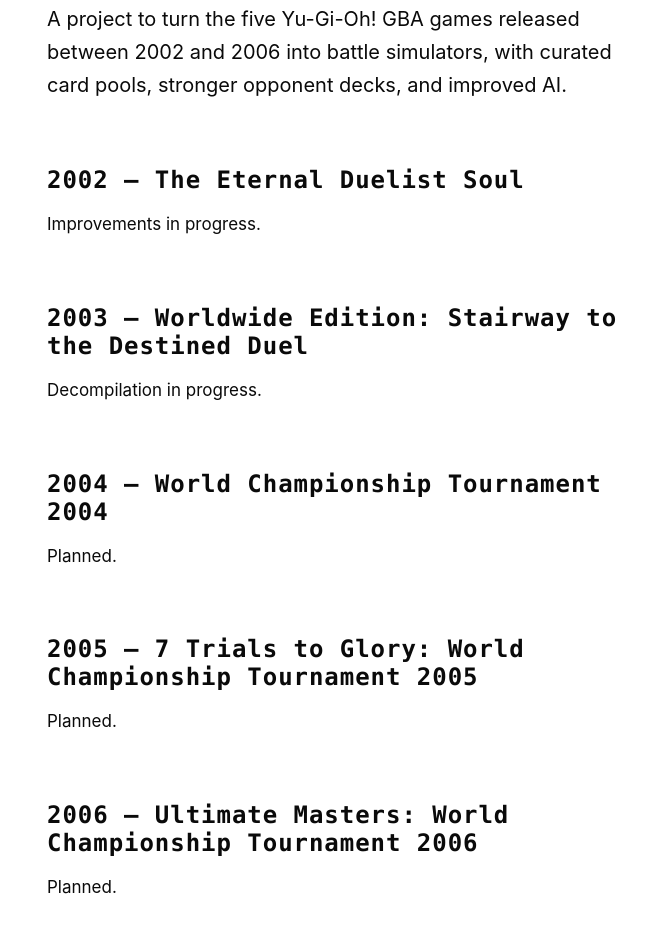
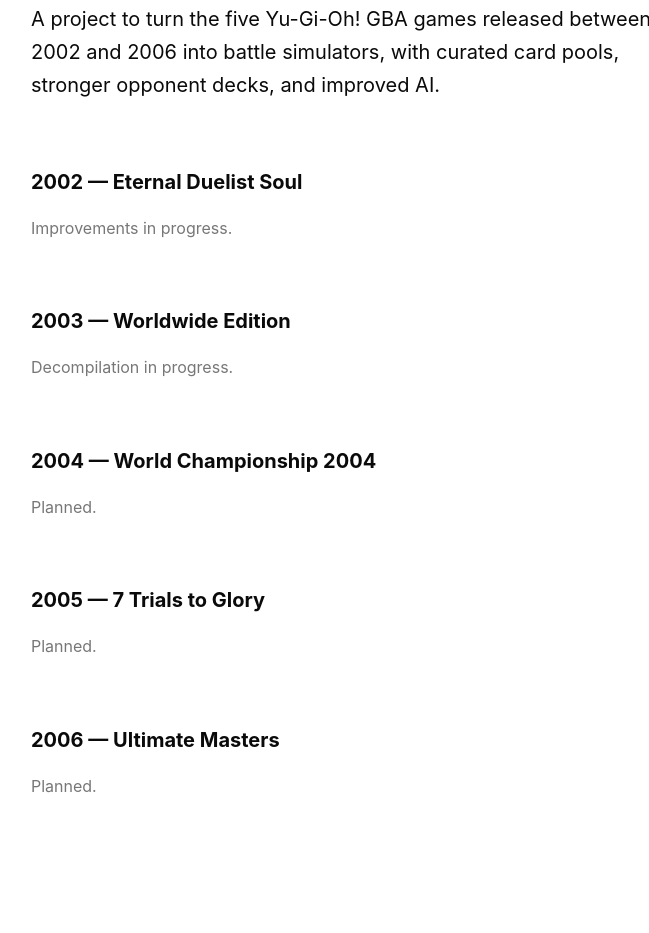
Before and after one commit to lplvlql/lplvlql.github.io, a plain HTML site: page duel-archives/index.html in a window 1280 px wide. Shown: the part 861-1794 px from the top of the page, without its empty margins (289-938 px from the left). After the commit the page ends 1744 px from the top, so only its background shows below. Drawn offline with Linux system fonts and the light colour scheme; animation ran at ten frames a second.

Commit message:
Unify page type scale, 16px statuses, bold game titles

```diff
--- a/duel-archives/index.html
+++ b/duel-archives/index.html
@@ -15,16 +15,17 @@
   .page-column{position:fixed;top:0;bottom:0;left:50%;transform:translateX(-50%);width:min(720px,100%);background:rgba(255,255,255,.18);-webkit-backdrop-filter:blur(6px);backdrop-filter:blur(6px);pointer-events:none}
   main{position:relative;z-index:1}
   .hero{height:100dvh;scroll-snap-align:start;scroll-snap-stop:always;display:flex;align-items:center;justify-content:center;position:relative}
-  .hero-title{font-weight:700;font-size:clamp(34px,7.5vw,80px);line-height:1.05;letter-spacing:.06em;text-align:center;margin:0}
-  .scroll-arrow{position:absolute;left:50%;bottom:22px;transform:translateX(-50%);font-size:30px;line-height:1;text-decoration:none;padding:6px 14px;transition:opacity .2s}
+  .hero-title{font-weight:700;font-size:clamp(32px,8vw,80px);line-height:1.05;letter-spacing:.06em;text-align:center;margin:0}
+  .scroll-arrow{position:absolute;left:50%;bottom:22px;transform:translateX(-50%);font-size:32px;line-height:1;text-decoration:none;padding:6px 14px;transition:opacity .2s}
   .scroll-arrow.gone{opacity:0;pointer-events:none}
   .content{scroll-snap-align:start;min-height:100dvh;display:flex}
-  .content-panel{margin:auto;width:100%;max-width:720px;padding:clamp(48px,8vh,80px) clamp(28px,6vw,56px)}
-  .content h2{font-size:24px;letter-spacing:.04em;margin:64px 0 16px}
+  .content-panel{margin:auto;width:100%;max-width:720px;padding:clamp(48px,8vh,80px) clamp(24px,6vh,40px)}
+  .content h2{font-family:-apple-system,"Helvetica Neue",Helvetica,sans-serif;font-size:20px;font-weight:700;line-height:1.65;margin:64px 0 16px}
   .content h2:first-child{margin-top:0}
-  .content p,.content li{font-family:-apple-system,"Helvetica Neue",Helvetica,sans-serif;font-size:17px;line-height:1.75}
+  .content p,.content li{font-family:-apple-system,"Helvetica Neue",Helvetica,sans-serif;font-size:20px;line-height:1.65}
   .content p{margin:0 0 20px}
-  .lede{font-size:20px !important;line-height:1.65 !important}
+  .content .lede{font-family:-apple-system,"Helvetica Neue",Helvetica,sans-serif;font-size:20px;line-height:1.65;margin:0 0 20px}
+  .content .status{font-family:-apple-system,"Helvetica Neue",Helvetica,sans-serif;font-size:16px;color:#777;margin:0 0 20px}
   .content ul{margin:0 0 20px;padding-left:22px}
   .content li{margin-bottom:10px}
 </style>
@@ -43,20 +44,20 @@
     <p class="lede">A project to turn the five Yu-Gi-Oh! GBA games released between 2002 and 2006 into battle simulators, with curated card pools, stronger opponent decks, and improved AI.</p>
 
 
-    <h2>2002 — The Eternal Duelist Soul</h2>
-    <p>Improvements in progress.</p>
+    <h2>2002 — Eternal Duelist Soul</h2>
+    <p class="status">Improvements in progress.</p>
 
-    <h2>2003 — Worldwide Edition: Stairway to the Destined Duel</h2>
-    <p>Decompilation in progress.</p>
+    <h2>2003 — Worldwide Edition</h2>
+    <p class="status">Decompilation in progress.</p>
 
-    <h2>2004 — World Championship Tournament 2004</h2>
-    <p>Planned.</p>
+    <h2>2004 — World Championship 2004</h2>
+    <p class="status">Planned.</p>
 
-    <h2>2005 — 7 Trials to Glory: World Championship Tournament 2005</h2>
-    <p>Planned.</p>
+    <h2>2005 — 7 Trials to Glory</h2>
+    <p class="status">Planned.</p>
 
-    <h2>2006 — Ultimate Masters: World Championship Tournament 2006</h2>
-    <p>Planned.</p>
+    <h2>2006 — Ultimate Masters</h2>
+    <p class="status">Planned.</p>
   </div>
   </section>
 </main>
--- a/style.css
+++ b/style.css
@@ -129,7 +129,7 @@ body.stark code{background:#e8e8e8;color:#0a0a0a}
 .stark-stack{display:flex;flex-direction:column;gap:14px;align-items:stretch}
 .stark-btn{
   display:block;width:min(340px,80vw);padding:20px 24px;text-align:center;
-  font-family:var(--mono);font-size:15px;font-weight:700;letter-spacing:.14em;
+  font-family:var(--mono);font-size:16px;font-weight:700;letter-spacing:.16em;
   color:#0a0a0a !important;text-decoration:none;
   background:rgba(255,255,255,.18);border:2px solid #0a0a0a;border-radius:0;
   -webkit-backdrop-filter:blur(6px);backdrop-filter:blur(6px);
@@ -141,8 +141,8 @@ body.stark{cursor:grab}
 /* ===== Hub gallery: one name, one type label per project ===== */
 .view{flex-direction:column}
 .stark-stack{gap:8px}
-.stark-btn{padding:14px 24px;border-radius:8px}
+.stark-btn{padding:16px 24px;border-radius:8px}
 .stark-name{display:block}
 .stark-row{display:flex;gap:8px;width:min(340px,80vw)}
 .stark-row .stark-btn{width:auto;flex:1;padding:8px 4px}
-.stark-row .stark-name{font-size:11px}
+.stark-row .stark-name{font-size:12px}
```
Also changed, not shown: chronicle/index.html (+10 -11 lines).
